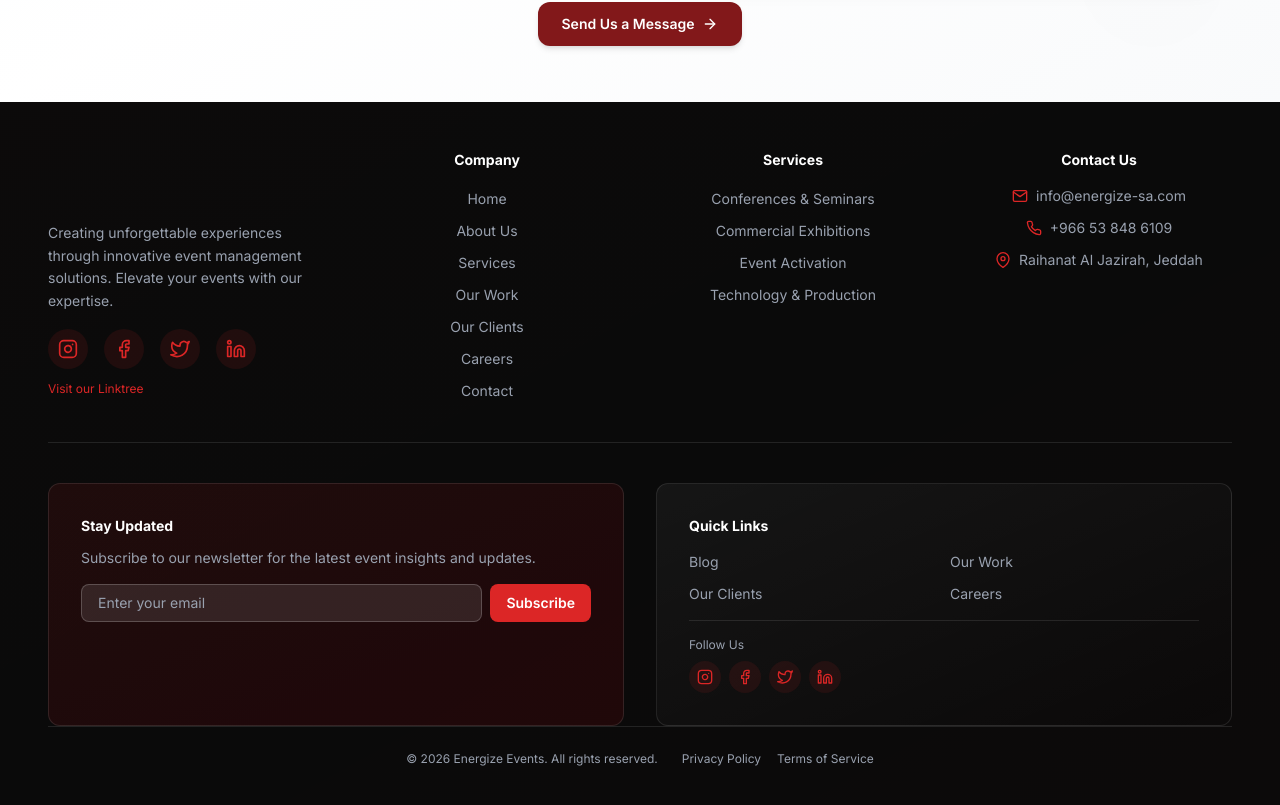
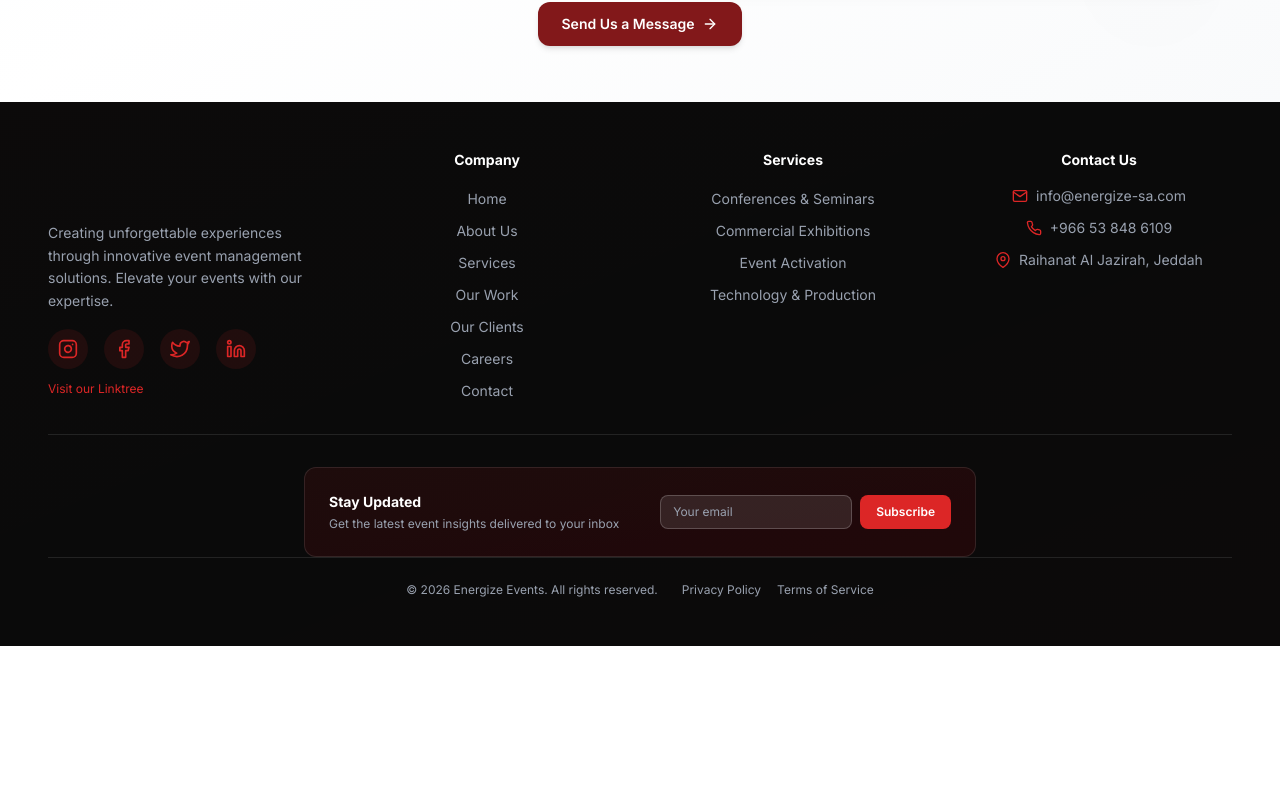
Before and after one commit to mohameddzaher/Energize-Events, a Next.js app in the folder frontend/: page / in a window 1280 px wide. Shown: the part 6457-7262 px from the top of the page. After the commit the page ends 7103 px from the top, so only its background shows below. Built offline with nearby package versions, Linux system fonts and the light colour scheme; grey boxes are pictures that could not be loaded; a web font is replaced by a local one.

Commit message:
Replace two sections with single smaller creative Newsletter section

```diff
--- a/frontend/src/components/Footer.tsx
+++ b/frontend/src/components/Footer.tsx
@@ -223,93 +223,29 @@ const Footer = () => {
             whileInView={{ opacity: 1, y: 0 }}
             viewport={{ once: true }}
             transition={{ duration: 0.6, delay: 0.4 }}
-            className="mt-8 sm:mt-10 pt-8 sm:pt-10 border-t border-white/10"
+            className="mt-6 sm:mt-8 pt-6 sm:pt-8 border-t border-white/10"
           >
-            <div className="grid md:grid-cols-2 gap-6 sm:gap-8">
-              {/* Newsletter Section */}
-              <div className="bg-gradient-to-br from-[#DC2626]/10 to-red-600/10 rounded-xl p-6 sm:p-8 border border-white/10">
-                <h4 className="text-sm font-bold mb-3 text-white">
-                  Stay Updated
-                </h4>
-                <p className="text-gray-400 text-xs sm:text-sm mb-4">
-                  Subscribe to our newsletter for the latest event insights and
-                  updates.
-                </p>
-                <form className="flex gap-2">
+            <div className="max-w-2xl mx-auto bg-gradient-to-br from-[#DC2626]/10 to-red-600/10 rounded-xl p-4 sm:p-6 border border-white/10">
+              <div className="flex flex-col sm:flex-row items-center justify-between gap-4">
+                <div className="text-center sm:text-left">
+                  <h4 className="text-xs sm:text-sm font-bold mb-1 text-white">Stay Updated</h4>
+                  <p className="text-gray-400 text-[10px] sm:text-xs">
+                    Get the latest event insights delivered to your inbox
+                  </p>
+                </div>
+                <form className="flex gap-2 w-full sm:w-auto">
                   <input
                     type="email"
-                    placeholder="Enter your email"
-                    className="flex-1 px-4 py-2 rounded-lg bg-white/10 border border-white/20 text-white placeholder-gray-400 text-xs sm:text-sm focus:outline-none focus:border-[#DC2626] transition-colors"
+                    placeholder="Your email"
+                    className="flex-1 sm:flex-none sm:w-48 px-3 py-2 rounded-lg bg-white/10 border border-white/20 text-white placeholder-gray-400 text-[10px] sm:text-xs focus:outline-none focus:border-[#DC2626] transition-colors"
                   />
                   <button
                     type="submit"
-                    className="px-4 py-2 bg-[#DC2626] text-white rounded-lg hover:bg-red-700 transition-colors text-xs sm:text-sm font-semibold cursor-pointer"
+                    className="px-4 py-2 bg-[#DC2626] text-white rounded-lg hover:bg-red-700 transition-colors text-[10px] sm:text-xs font-semibold cursor-pointer whitespace-nowrap"
                   >
                     Subscribe
                   </button>
                 </form>
-              </div>
-
-              {/* Quick Links & Social */}
-              <div className="bg-gradient-to-br from-white/5 to-white/0 rounded-xl p-6 sm:p-8 border border-white/10">
-                <h4 className="text-sm font-bold mb-4 text-white">
-                  Quick Links
-                </h4>
-                <div className="grid grid-cols-2 gap-3 mb-4">
-                  <Link
-                    href="/blog"
-                    className="text-gray-400 hover:text-[#DC2626] transition-colors text-xs sm:text-sm cursor-pointer"
-                  >
-                    Blog
-                  </Link>
-                  <Link
-                    href="/projects"
-                    className="text-gray-400 hover:text-[#DC2626] transition-colors text-xs sm:text-sm cursor-pointer"
-                  >
-                    Our Work
-                  </Link>
-                  <Link
-                    href="/clients"
-                    className="text-gray-400 hover:text-[#DC2626] transition-colors text-xs sm:text-sm cursor-pointer"
-                  >
-                    Our Clients
-                  </Link>
-                  <Link
-                    href="/careers"
-                    className="text-gray-400 hover:text-[#DC2626] transition-colors text-xs sm:text-sm cursor-pointer"
-                  >
-                    Careers
-                  </Link>
-                </div>
-                <div className="pt-4 border-t border-white/10">
-                  <p className="text-xs text-gray-400 mb-2">Follow Us</p>
-                  <div className="flex gap-2">
-                    {socialLinks.map((social, index) => {
-                      const Icon = social.icon;
-                      const socialColors: Record<string, string> = {
-                        Instagram:
-                          "hover:bg-gradient-to-br hover:from-purple-500 hover:to-pink-500",
-                        Facebook: "hover:bg-blue-600",
-                        Twitter: "hover:bg-sky-500",
-                        LinkedIn: "hover:bg-blue-700",
-                      };
-                      return (
-                        <a
-                          key={index}
-                          href={social.href}
-                          target="_blank"
-                          rel="noopener noreferrer"
-                          className={`w-8 h-8 rounded-full bg-[#DC2626]/10 flex items-center justify-center transition-colors duration-300 cursor-pointer group ${
-                            socialColors[social.label] || "hover:bg-[#DC2626]"
-                          }`}
-                          aria-label={social.label}
-                        >
-                          <Icon className="w-4 h-4 text-[#DC2626] group-hover:text-white transition-colors duration-300" />
-                        </a>
-                      );
-                    })}
-                  </div>
-                </div>
               </div>
             </div>
           </motion.div>
```
